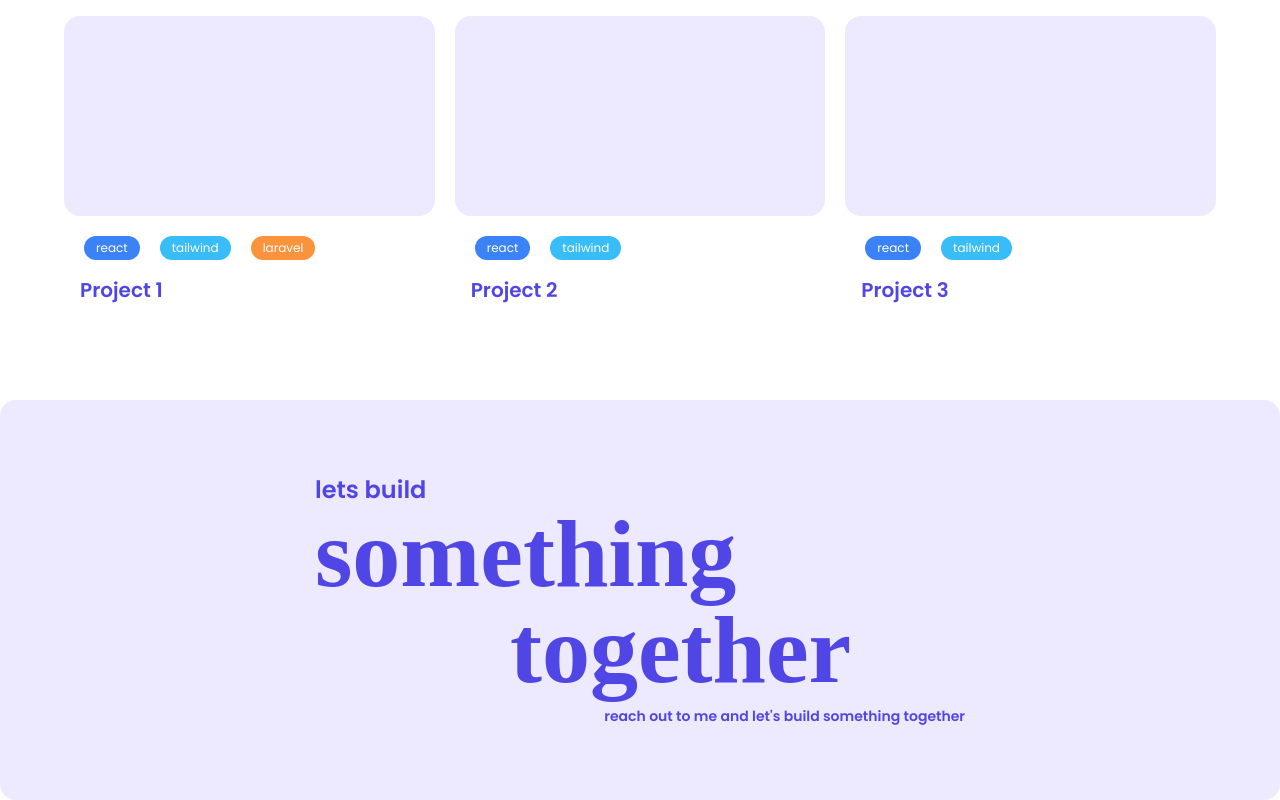
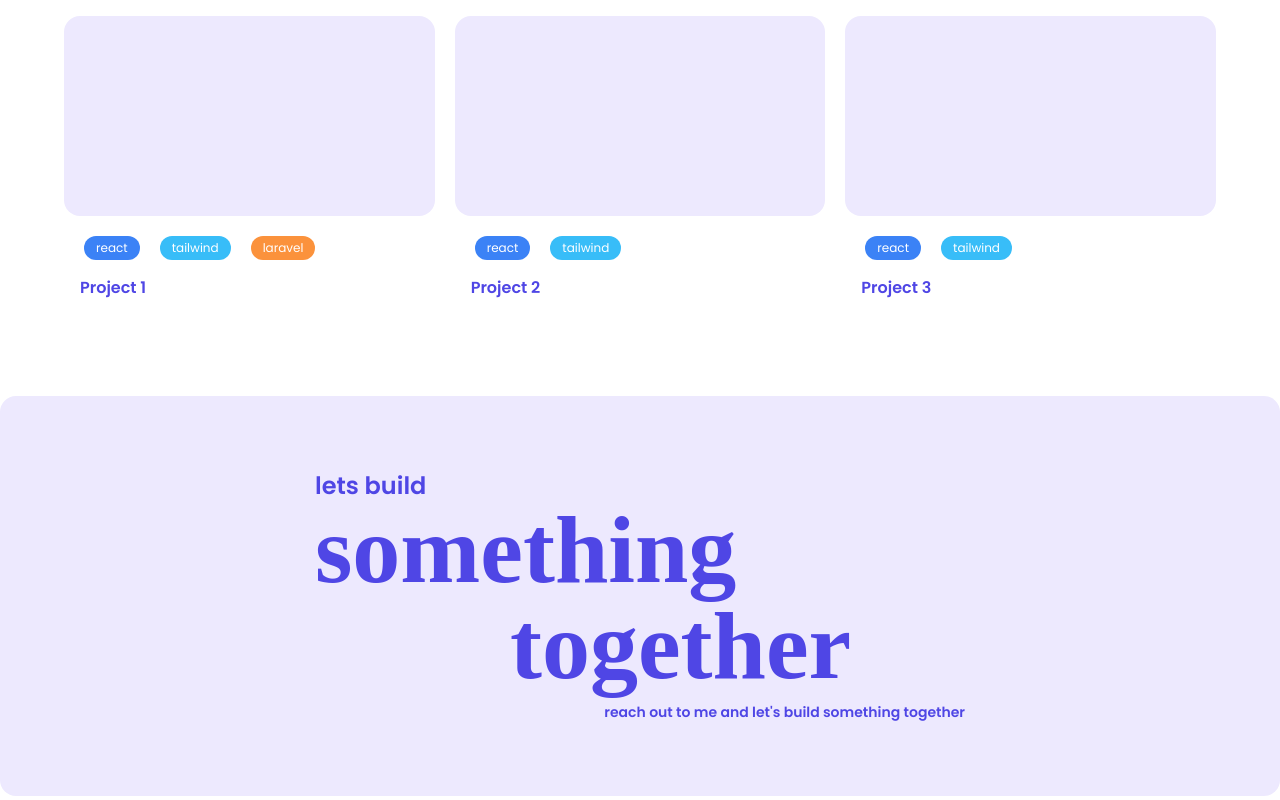
Before and after one commit to rachidfrex/my_portfolio, a React (Vite) app: page / in a window 1280 px wide. Shown: the part 1615-2415 px from the top of the page. Built offline with nearby package versions, Linux system fonts and the light colour scheme; a web font is replaced by a local one.

Commit message:
Refactor reusable card component styles for improved consistency and readability

```diff
--- a/src/reusable/card.jsx
+++ b/src/reusable/card.jsx
@@ -13,7 +13,7 @@ const Card = ({ image, tags, title }) => {
           </span>
         ))}
       </div>
-      <h1 className='text-xl m-4 font-rubik flex justify-start items-center font-semibold text-indigo-600 dark:text-white'>
+      <h1 className=' m-4 font-rubik flex justify-start items-center font-semibold text-indigo-600 dark:text-white'>
         {title}
       </h1>
     </div>
```
